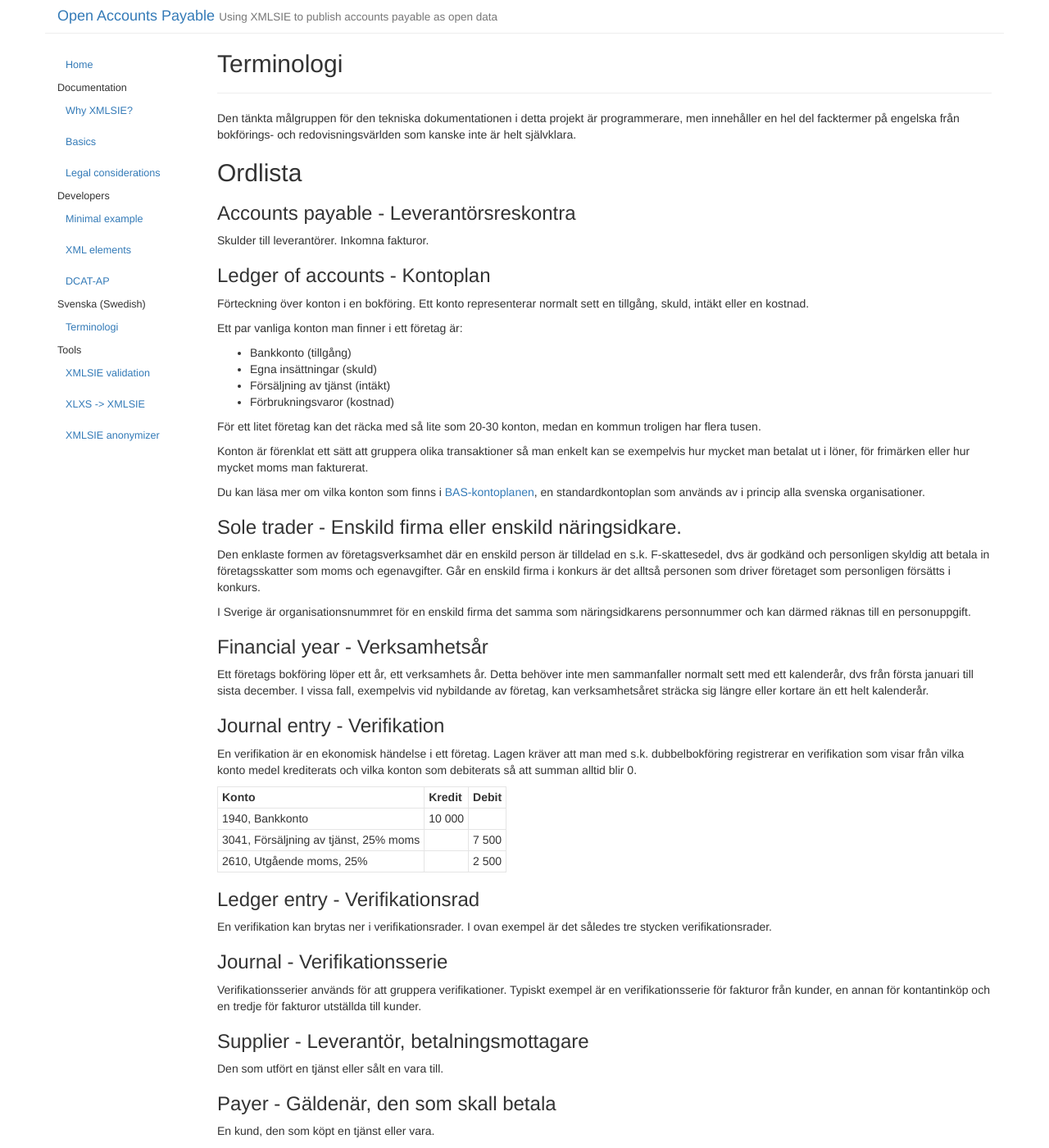
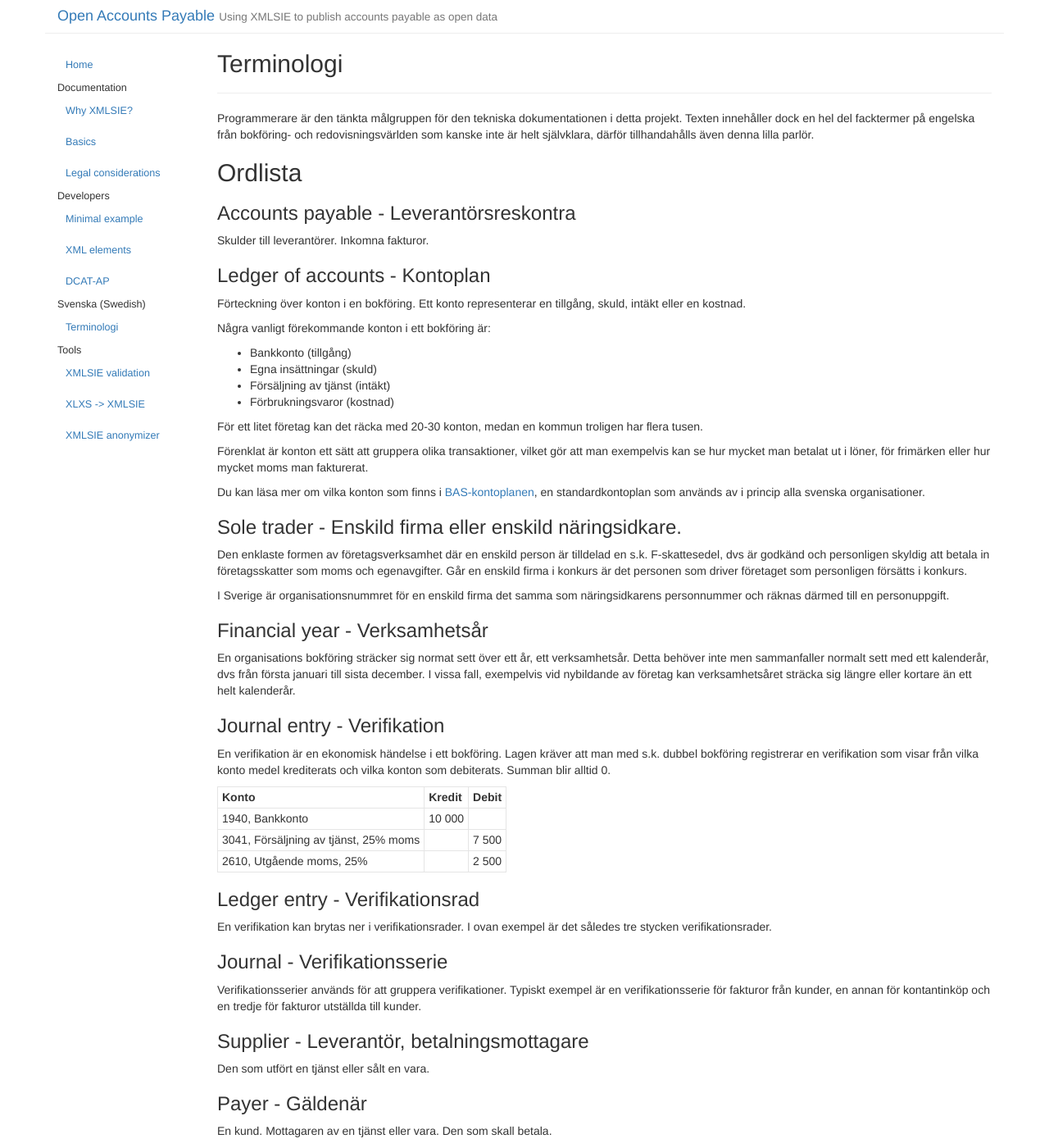
Before and after one commit to Sambruk/Open-Accounts-Payable, a Jekyll site: the page built from _posts/2016-09-02-terminologi.md, in a window 1280 px wide and 1400 px high. Shown: the whole window at 82% size. Built offline with Jekyll 4.4.1, drawn with Linux system fonts in a browser that asks for light colours.

Commit message:
Småfixar

```diff
--- a/_posts/2016-09-02-terminologi.md
+++ b/_posts/2016-09-02-terminologi.md
@@ -5,8 +5,9 @@ category: swe
 date: 2016-09-02 17:31:01
 order: 1
 ---
-Den tänkta målgruppen för den tekniska dokumentationen i detta projekt är programmerare, men innehåller en hel
-del facktermer på engelska från bokförings- och redovisningsvärlden som kanske inte är helt självklara.
+Programmerare är den tänkta målgruppen för den tekniska dokumentationen i detta projekt. Texten innehåller dock en hel
+del facktermer på engelska från bokföring- och redovisningsvärlden som kanske inte är helt självklara,
+därför tillhandahålls även denna lilla parlör.
 
 ## Ordlista
 
@@ -17,19 +18,19 @@ Skulder till leverantörer. Inkomna fakturor.
 
 ### Ledger of accounts - Kontoplan
 
-Förteckning över konton i en bokföring. Ett konto representerar normalt sett en tillgång, skuld, intäkt eller en kostnad.
+Förteckning över konton i en bokföring. Ett konto representerar en tillgång, skuld, intäkt eller en kostnad.
 
-Ett par vanliga konton man finner i ett företag är:
+Några vanligt förekommande konton i ett bokföring är:
 
  *   Bankkonto (tillgång)
  *   Egna insättningar (skuld)
  *   Försäljning av tjänst (intäkt)
  *   Förbrukningsvaror (kostnad)
 
-För ett litet företag kan det räcka med så lite som 20-30 konton, medan en kommun troligen har flera tusen.
+För ett litet företag kan det räcka med 20-30 konton, medan en kommun troligen har flera tusen.
 
-Konton är förenklat ett sätt att gruppera olika transaktioner så man enkelt kan se exempelvis hur mycket man betalat ut
-i löner, för frimärken eller hur mycket moms man fakturerat.
+Förenklat är konton ett sätt att gruppera olika transaktioner, vilket gör att man exempelvis kan se hur mycket man
+betalat ut i löner, för frimärken eller hur mycket moms man fakturerat.
 
 Du kan läsa mer om vilka konton som finns i [BAS-kontoplanen](http://www.bas.se/kontoplaner.htm), en standardkontoplan
 som används av i princip alla svenska organisationer.
@@ -39,23 +40,23 @@ som används av i princip alla svenska organisationer.
 
 Den enklaste formen av företagsverksamhet där en enskild person är tilldelad en s.k. F-skattesedel, dvs är godkänd
 och personligen skyldig att betala in företagsskatter som moms och egenavgifter. Går en enskild firma i konkurs är
-det alltså personen som driver företaget som personligen försätts i konkurs.
+det personen som driver företaget som personligen försätts i konkurs.
 
-I Sverige är organisationsnummret för en enskild firma det samma som näringsidkarens personnummer och kan därmed
-räknas till en personuppgift.
+I Sverige är organisationsnummret för en enskild firma det samma som näringsidkarens personnummer och räknas därmed
+till en personuppgift.
 
 
 ### Financial year - Verksamhetsår
 
-Ett företags bokföring löper ett år, ett verksamhets år. Detta behöver inte men sammanfaller normalt sett med ett
-kalenderår, dvs från första januari till sista december. I vissa fall, exempelvis vid nybildande av företag, kan
-verksamhetsåret sträcka sig längre eller kortare än ett helt kalenderår.
+En organisations bokföring sträcker sig normat sett över ett år, ett verksamhetsår. Detta behöver inte men sammanfaller
+normalt sett med ett kalenderår, dvs från första januari till sista december. I vissa fall, exempelvis vid nybildande
+av företag kan verksamhetsåret sträcka sig längre eller kortare än ett helt kalenderår.
 
 
 ### Journal entry - Verifikation
 
-En verifikation är en ekonomisk händelse i ett företag. Lagen kräver att man med s.k. dubbelbokföring registrerar en
-verifikation som visar från vilka konto medel krediterats och vilka konton som debiterats så att summan alltid blir 0.
+En verifikation är en ekonomisk händelse i ett bokföring. Lagen kräver att man med s.k. dubbel bokföring registrerar en
+verifikation som visar från vilka konto medel krediterats och vilka konton som debiterats. Summan blir alltid 0.
 
 
 | Konto                                 | Kredit  | Debit  |
@@ -78,12 +79,12 @@ fakturor från kunder, en annan för kontantinköp och en tredje för fakturor u
 
 ### Supplier - Leverantör, betalningsmottagare
 
-Den som utfört en tjänst eller sålt en vara till.
+Den som utfört en tjänst eller sålt en vara.
 
 
-### Payer - Gäldenär, den som skall betala
+### Payer - Gäldenär
 
-En kund, den som köpt en tjänst eller vara.
+En kund. Mottagaren av en tjänst eller vara. Den som skall betala.
 
 
 ### Invoice - Faktura
```
